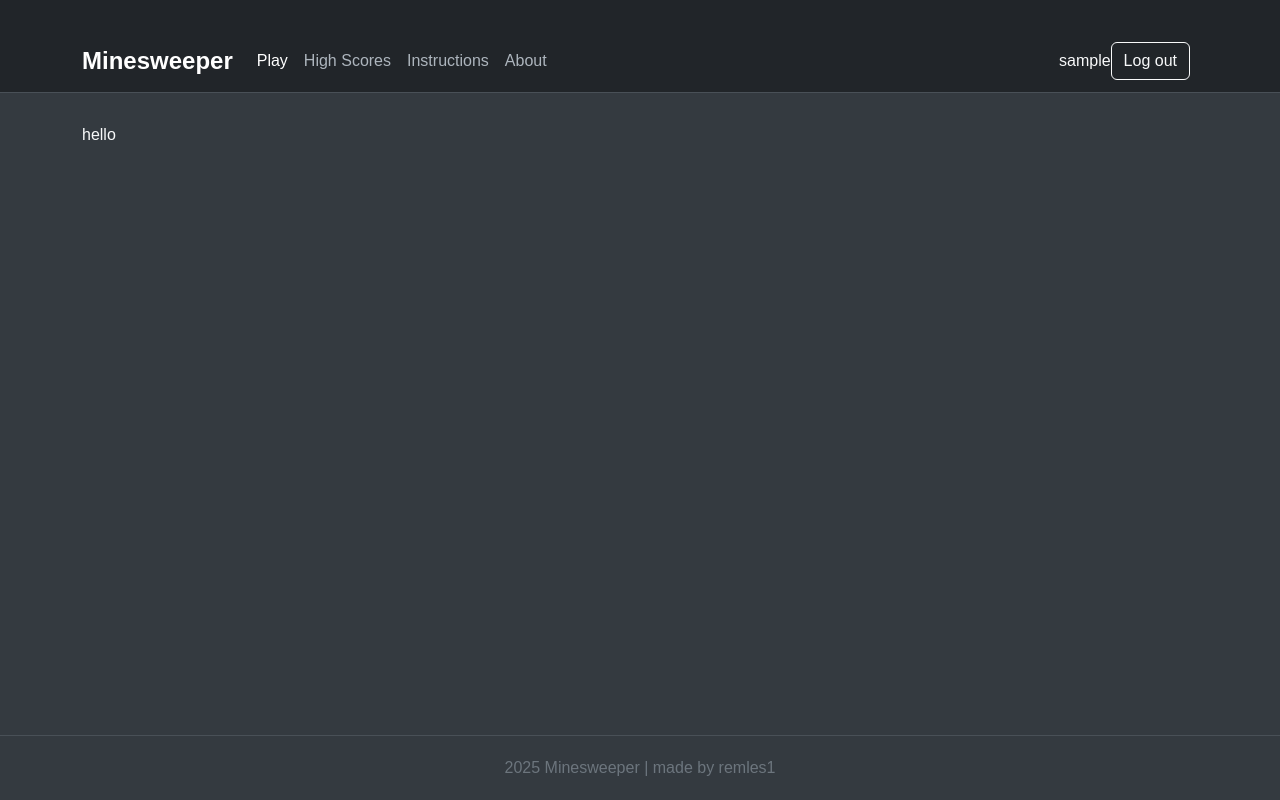
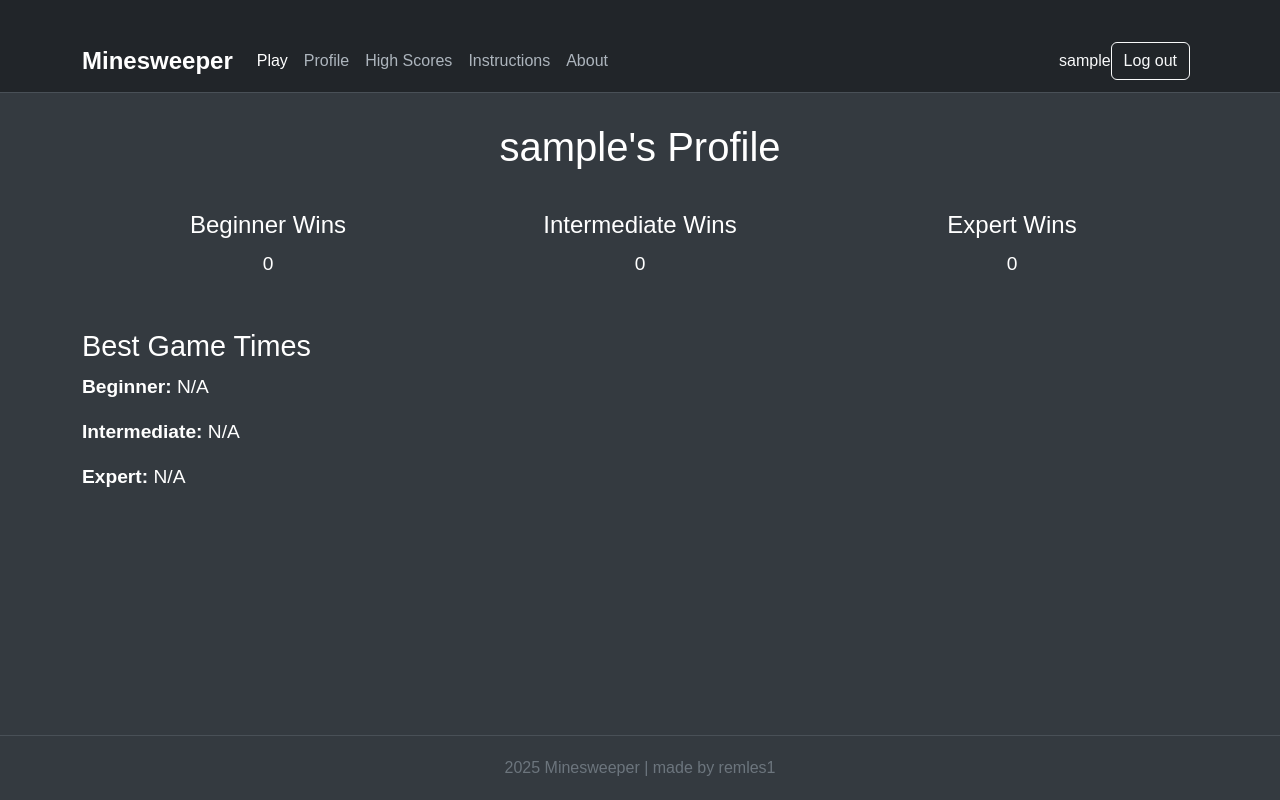
Before and after one commit to remles1/minesweeper-django, a Django app: page /accounts/profile/ in a window 1280 px wide. Run offline with Django 5.2, Linux system fonts and the light colour scheme; the visitor is signed in with stand-in values (Sample User, id 1); data comes from the database, SQL or seed files in the repository.

Commit message:
added profile

```diff
--- a/accounts/templates/account_profile.html
+++ b/accounts/templates/account_profile.html
@@ -1,6 +1,110 @@
 {% extends "base.html" %}
 {% load i18n %}
 
+{% block headblock %}
+<style>
+        .profile-header {
+            text-align: center;
+            margin-bottom: 20px;
+        }
+        .profile-header h1 {
+            margin: 0;
+            font-size: 2.5em;
+        }
+        .profile-stats {
+            display: flex;
+            justify-content: space-between;
+            margin-top: 20px;
+        }
+        .stat-card {
+            padding: 20px;
+            border-radius: 8px;
+            text-align: center;
+            flex: 1;
+            margin: 0 10px;
+        }
+        .stat-card h3 {
+            margin: 0 0 10px;
+            font-size: 1.5em;
+            color: white;
+        }
+        .stat-card p {
+            margin: 0;
+            font-size: 1.2em;
+            color: white;
+        }
+        .best-game {
+            margin-top: 30px;
+        }
+        .best-game h2 {
+            font-size: 1.8em;
+            color: white;
+            margin-bottom: 10px;
+        }
+        .best-game p {
+            font-size: 1.2em;
+            color: white;
+        }
+</style>
+{% endblock %}
+
 {% block content %}
-hello
+        <div class="profile-header">
+            <h1>{{ profile.player.username }}'s Profile</h1>
+        </div>
+
+        <div class="profile-stats">
+            <div class="stat-card">
+                <h3>Beginner Wins</h3>
+                <p>{{ profile.beginner_wins }}</p>
+            </div>
+            <div class="stat-card">
+                <h3>Intermediate Wins</h3>
+                <p>{{ profile.intermediate_wins }}</p>
+            </div>
+            <div class="stat-card">
+                <h3>Expert Wins</h3>
+                <p>{{ profile.expert_wins }}</p>
+            </div>
+        </div>
+
+        <div class="best-game">
+            <h2>Best Game Times</h2>
+            <p><strong>Beginner:</strong>
+                {% if profile.beginner_best_game %}
+                    <span class="time-spent">{{ profile.beginner_best_game.time_spent }}</span> seconds
+                {% else %}
+                    N/A
+                {% endif %}
+            </p>
+            <p><strong>Intermediate:</strong>
+                {% if profile.intermediate_best_game %}
+                    <span class="time-spent">{{ profile.intermediate_best_game.time_spent }}</span> seconds
+                {% else %}
+                    N/A
+                {% endif %}
+            </p>
+            <p><strong>Expert:</strong>
+                {% if profile.expert_best_game %}
+                    <span class="time-spent">{{ profile.expert_best_game.time_spent }}</span> seconds
+                {% else %}
+                    N/A
+                {% endif %}
+            </p>
+        </div>
 {% endblock %}
+
+{% block scriptblock %}
+<script>
+    document.addEventListener("DOMContentLoaded", function() {
+            const timeSpentCells = document.querySelectorAll('.time-spent');
+
+            timeSpentCells.forEach(cell => {
+                const originalTime = parseFloat(cell.textContent);
+                if (!isNaN(originalTime)) {
+                    cell.textContent = (originalTime / 1000).toFixed(3);
+                }
+            });
+        });
+</script>
+{% endblock %}
--- a/accounts/views.py
+++ b/accounts/views.py
@@ -1,6 +1,8 @@
 from django.shortcuts import render
 from django.http import HttpResponse
 from django.views.generic import TemplateView
+
+from accounts.models import ProfileModel
 
 
 class Index(TemplateView):
@@ -9,3 +11,13 @@ class Index(TemplateView):
 
 class AccountProfile(TemplateView):
     template_name = 'account_profile.html'
+
+    def get_context_data(self, **kwargs):
+        context = super().get_context_data(**kwargs)
+
+        player = self.request.user
+
+        profile = ProfileModel.objects.get(player=player)
+
+        context['profile'] = profile
+        return context
--- a/templates/base.html
+++ b/templates/base.html
@@ -105,6 +105,11 @@
                     <li class="nav-item">
                         <a class="nav-link active" aria-current="page" href="/game">Play</a>
                     </li>
+                    {% if user.is_authenticated %}
+                    <li class="nav-item">
+                        <a class="nav-link" href="/accounts/profile">Profile</a>
+                    </li>
+                    {% endif %}
                     <li class="nav-item">
                         <a class="nav-link" href="/highscores">High Scores</a>
                     </li>
```
